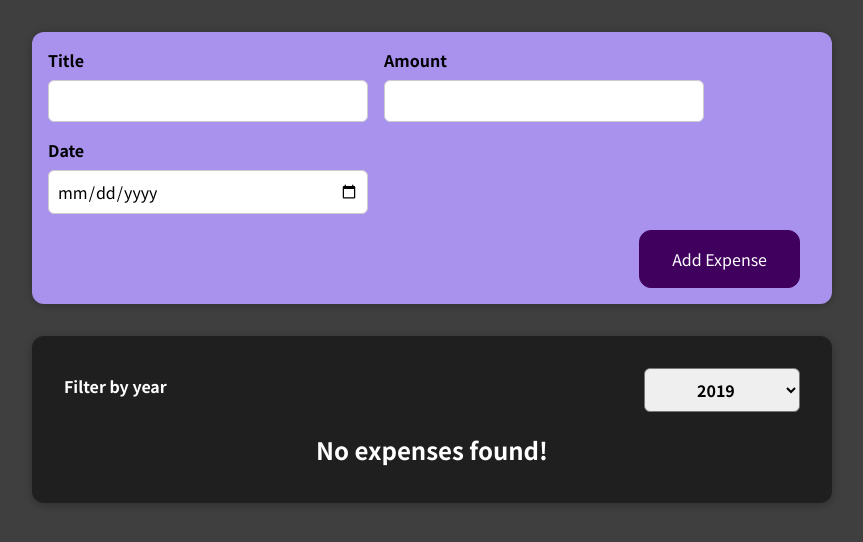
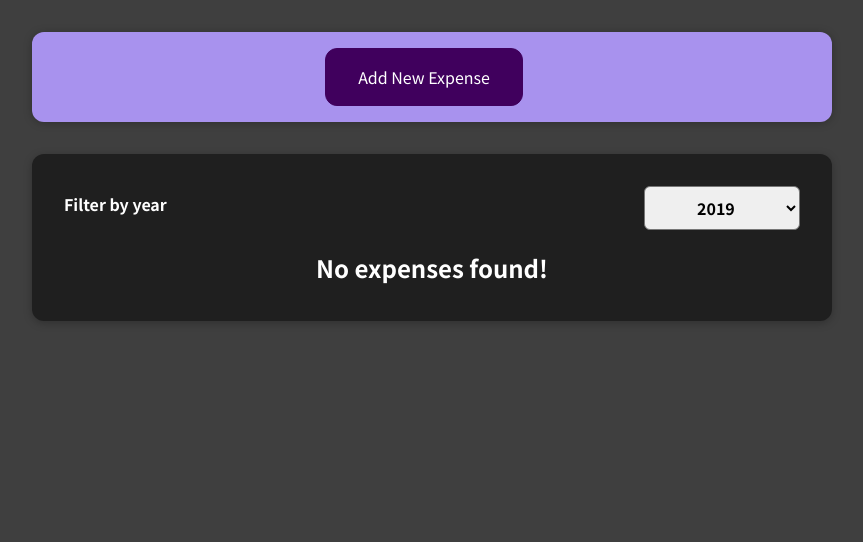
Before and after one commit to mvoof/react-course-buget-app, a React (Vite) app: page / in a window 1280 px wide. Shown: the top 542 px of the page, without its empty margins (208-1071 px from the left). Built offline with nearby package versions, Linux system fonts and the light colour scheme; the HTML template or start-up script is replaced by a standard one.

Commit message:
add button

```diff
--- a/src/Components/NewExpense/ExpenseForm.tsx
+++ b/src/Components/NewExpense/ExpenseForm.tsx
@@ -4,9 +4,10 @@
 
 type ExpenseFormPropsType = {
   onSaveExpenseData: (expenseData: ExpenseDataType) => void;
+  onCancel: () => void;
 };
 
-const ExpenseForm = ({ onSaveExpenseData }: ExpenseFormPropsType) => {
+const ExpenseForm = ({ onSaveExpenseData, onCancel }: ExpenseFormPropsType) => {
   const [userInput, setUserInput] = useState({
     title: '',
     amount: '',
@@ -89,6 +90,9 @@
       </div>
 
       <div className="new-expense__actions">
+        <button type="button" onClick={onCancel}>
+          Cancel
+        </button>
         <button type="submit">Add Expense</button>
       </div>
     </form>
--- a/src/Components/NewExpense/NewExpense.tsx
+++ b/src/Components/NewExpense/NewExpense.tsx
@@ -1,3 +1,4 @@
+import { useState } from 'react';
 import { ExpenseDataType } from '../Expenses/Expenseitem';
 import ExpenseForm from './ExpenseForm';
 import './NewExpense.css';
@@ -7,6 +8,8 @@
 };
 
 const NewExpense = ({ onAddExpense }: NewExpensePropsType) => {
+  const [isEditing, setIsEditing] = useState(false);
+
   const saveExpenseData = (enteredData: ExpenseDataType) => {
     const expenseData = {
       ...enteredData,
@@ -16,9 +19,25 @@
     onAddExpense(expenseData);
   };
 
+  const startEditingHandler = () => {
+    setIsEditing(true);
+  };
+
+  const stopEditingHandler = () => {
+    setIsEditing(false);
+  };
+
   return (
     <div className="new-expense">
-      <ExpenseForm onSaveExpenseData={saveExpenseData} />
+      {!isEditing && (
+        <button onClick={startEditingHandler}>Add New Expense</button>
+      )}
+      {isEditing && (
+        <ExpenseForm
+          onSaveExpenseData={saveExpenseData}
+          onCancel={stopEditingHandler}
+        />
+      )}
     </div>
   );
 };
```
